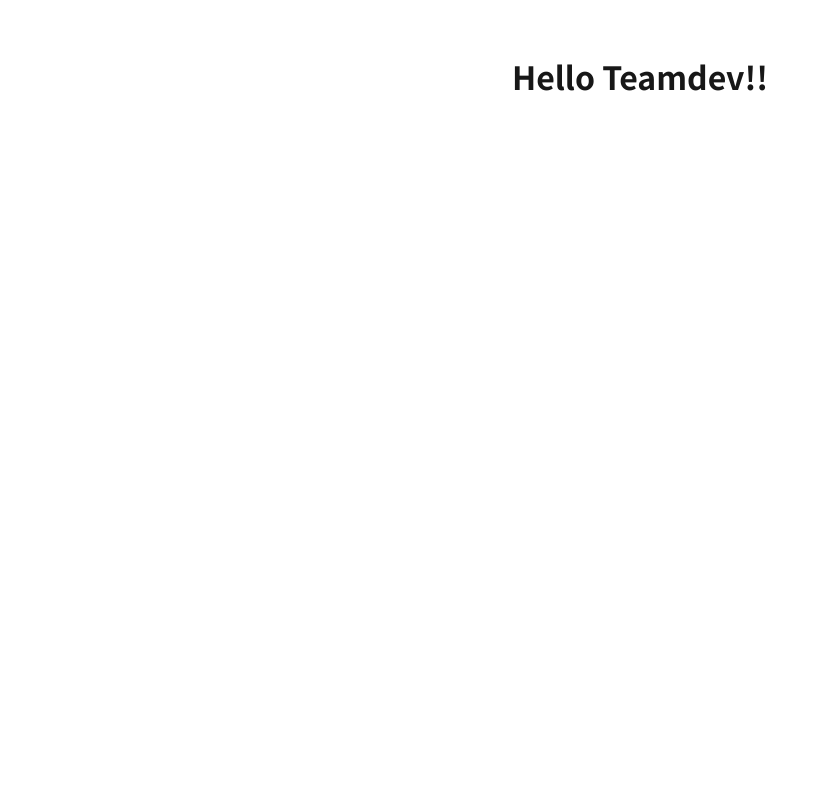
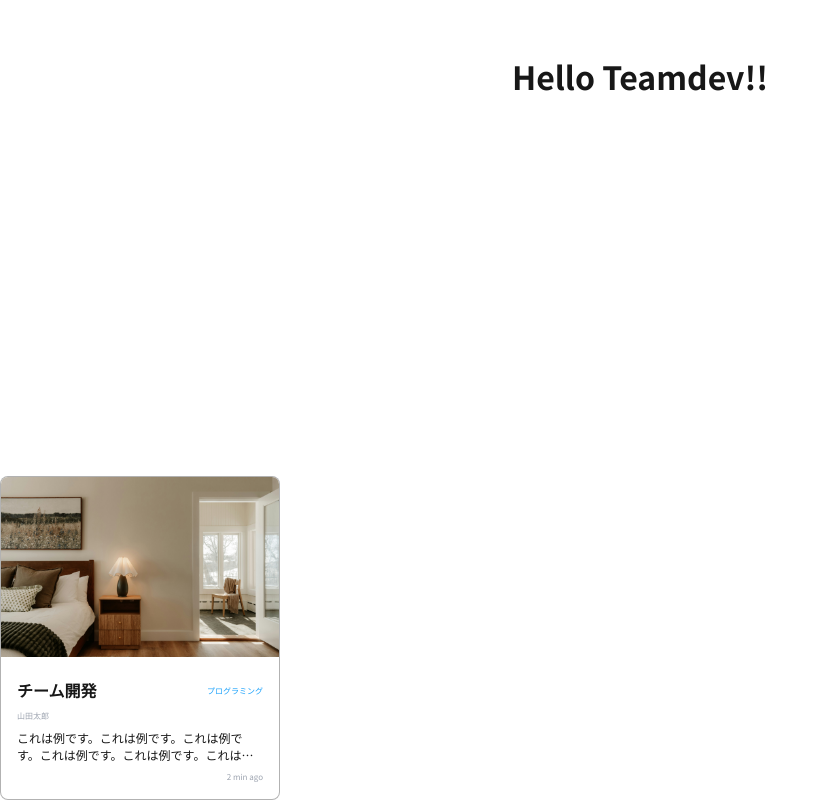
Before and after one commit to if-mentor/next_teamdev_25_2, a Next.js app: page / in a window 1280 px wide. Shown: the part 324-1124 px from the top of the page, without its empty margins (0-828 px from the left). Before the commit the page ends 800 px from the top, so only its background shows below. Built offline with nearby package versions, Linux system fonts and the light colour scheme.

Commit message:
記事カードコンポーネントの作成

```diff
--- a/src/app/page.tsx
+++ b/src/app/page.tsx
@@ -1,9 +1,19 @@
+import Card from "@/components/Card";
 import styles from "./styles.module.css";
 
 export default function Home() {
   return (
     <div>
       <h1 className={styles.title}>Hello Teamdev!!</h1>
+
+      <Card
+        title="チーム開発"
+        author="山田太郎"
+        category="プログラミング"
+        thumbnailUrl="/sample1.jpg"
+        content="これは例です。これは例です。これは例です。これは例です。これは例です。これは例です。これは例です。これは例です。"
+        createdAt="2 min ago"
+      />
     </div>
   );
 }
--- /dev/null
+++ b/src/components/Card/index.tsx
@@ -0,0 +1,26 @@
+import Image from "next/image";
+import styles from "./styles.module.css";
+import { CardProps } from "./type";
+
+const Card = ({ title, author, category, thumbnailUrl, content, createdAt }: CardProps) => {
+  return (
+    <article className={styles.card}>
+      <Image src={thumbnailUrl} alt="photo" width={280} height={180} className={styles.thumbnail} />
+
+      <div className={styles.detail}>
+        <div className={styles.header}>
+          <h2 className={styles.title}>{title}</h2>
+          <span className={styles.category}>{category}</span>
+        </div>
+
+        <p className={styles.author}>{author}</p>
+
+        <p className={styles.content}>{content}</p>
+
+        <p className={styles.createdAt}>{createdAt}</p>
+      </div>
+    </article>
+  );
+};
+
+export default Card;
--- /dev/null
+++ b/src/components/Card/styles.module.css
@@ -0,0 +1,65 @@
+.card {
+  width: 280px;
+  height: 324px;
+  background-color: #fff;
+  border-radius: 8px;
+  border: solid 1px rgb(0, 0, 0, 0.3);
+  overflow: hidden;
+}
+
+.thumbnail {
+  width: 100%;
+  height: 180px;
+  object-fit: cover;
+}
+
+.detail {
+  padding: 16px;
+}
+
+.header {
+  display: flex;
+  align-items: center;
+  justify-content: space-between;
+  gap: 12px;
+}
+
+.title {
+  font-size: 16px;
+  font-weight: 800;
+  overflow: hidden;
+  text-overflow: ellipsis;
+  white-space: nowrap;
+  margin: 0;
+}
+
+.category {
+  font-size: 8px;
+  color: #18a0fb;
+  white-space: nowrap;
+  margin: 0;
+}
+
+.author {
+  display: block;
+  font-size: 8px;
+  color: #9ca3af;
+  margin-top: 8px;
+}
+
+.content {
+  font-size: 12px;
+  display: -webkit-box;
+  -webkit-box-orient: vertical;
+  overflow: hidden;
+  text-overflow: ellipsis;
+  -webkit-line-clamp: 2;
+  margin-top: 8px;
+}
+
+.createdAt {
+  text-align: right;
+  color: #9ca3af;
+  font-size: 8px;
+  margin-top: 8px;
+}
--- /dev/null
+++ b/src/components/Card/type.ts
@@ -0,0 +1,8 @@
+export interface CardProps {
+  title: string;
+  author: string;
+  category: string;
+  thumbnailUrl: string;
+  content: string;
+  createdAt: string;
+}
```
